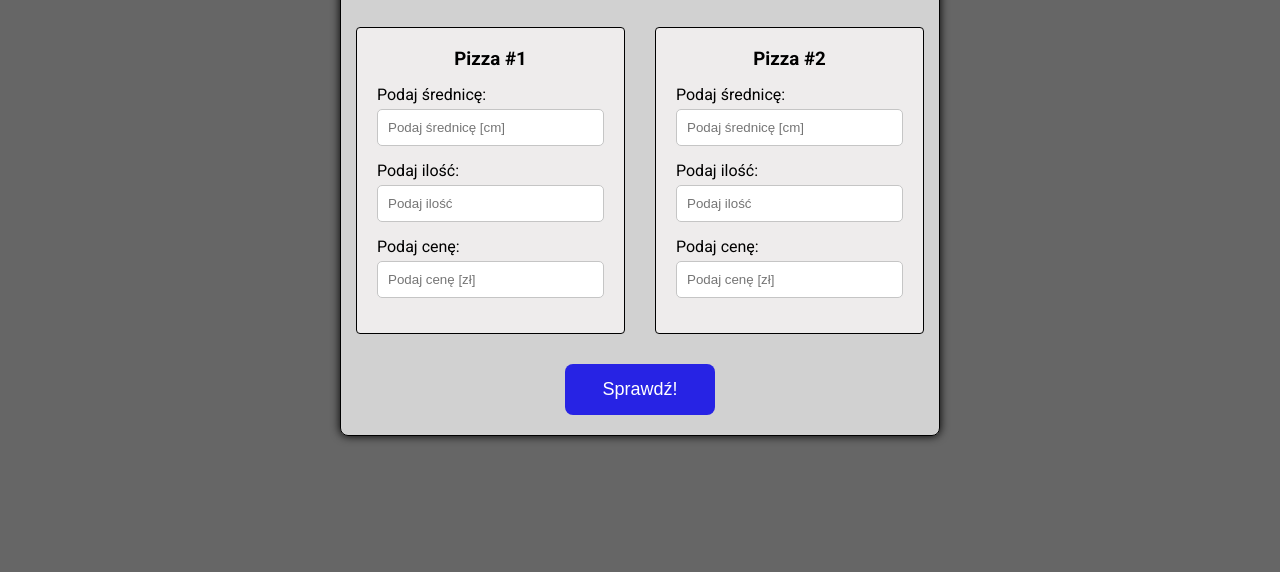
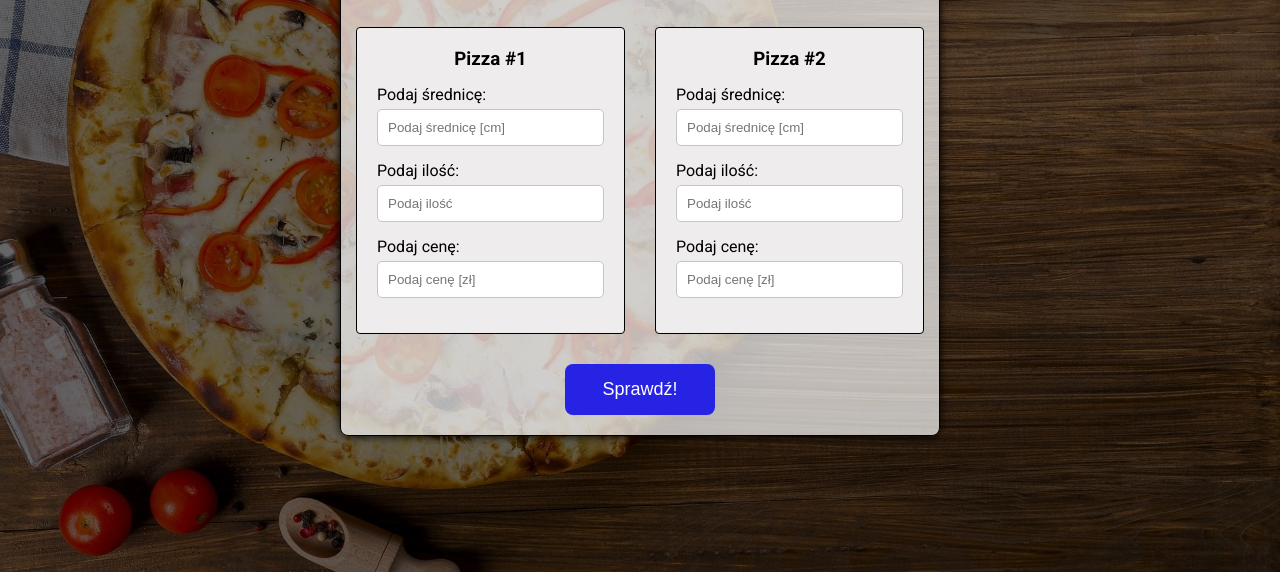
Before and after one commit to BartekKuzniewski/pizzaApp, a website: page index.html in a window 1280 px wide. Shown: the part 228-800 px from the top of the page. Drawn offline with nearby package versions, Linux system fonts and the light colour scheme; files that its build step writes are made by us from their sources; the site is published under a folder, as on GitHub Pages, so addresses that start at the root find nothing; files whose address does not match are found by name.

Commit message:
changed path

```diff
--- a/src/sass/main.scss
+++ b/src/sass/main.scss
@@ -13,7 +13,7 @@ body {
 	align-items: center;
 	position: relative;
 	height: 100vh;
-	background-image: url('/dist/img/pizza.jpg');
+	background-image: url('./dist/img/pizza.jpg');
 	background-position: center;
 	background-size: cover;
 	z-index: 0;
```
